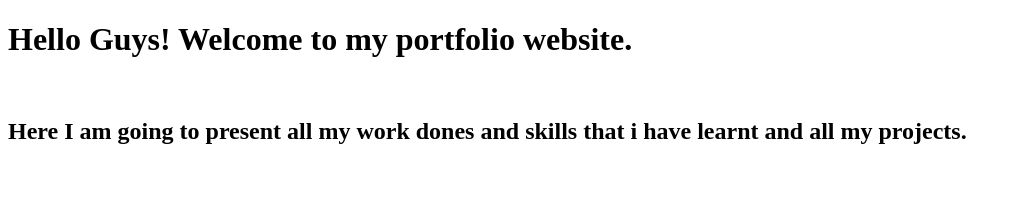
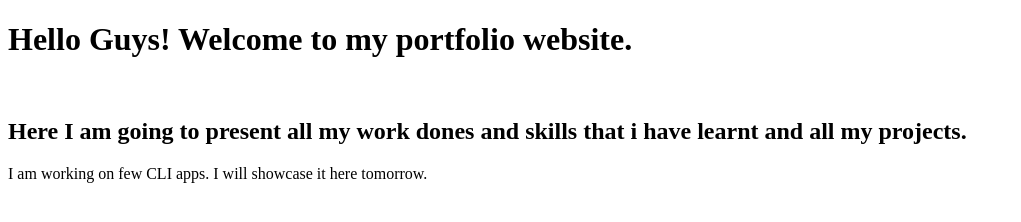
Before and after one commit to Kashif-Siddiqui-code/kashifsiddiqui-portfolio, a plain HTML site: page index.html in a window 1280 px wide. Shown: the whole page, without its empty margins (0-1021 px from the left). Drawn offline with Linux system fonts and the light colour scheme.

Commit message:
refactor: Added some details

```diff
--- a/index.html
+++ b/index.html
@@ -9,5 +9,6 @@
 <body>
     <h1>Hello Guys! Welcome to my portfolio website.</h1><br>
     <h2>Here I am going to present all my work dones and skills that i have learnt and all my projects.</h2>
+    <p>I am working on few CLI apps. I will showcase it here tomorrow.</p>
 </body>
 </html>
```
